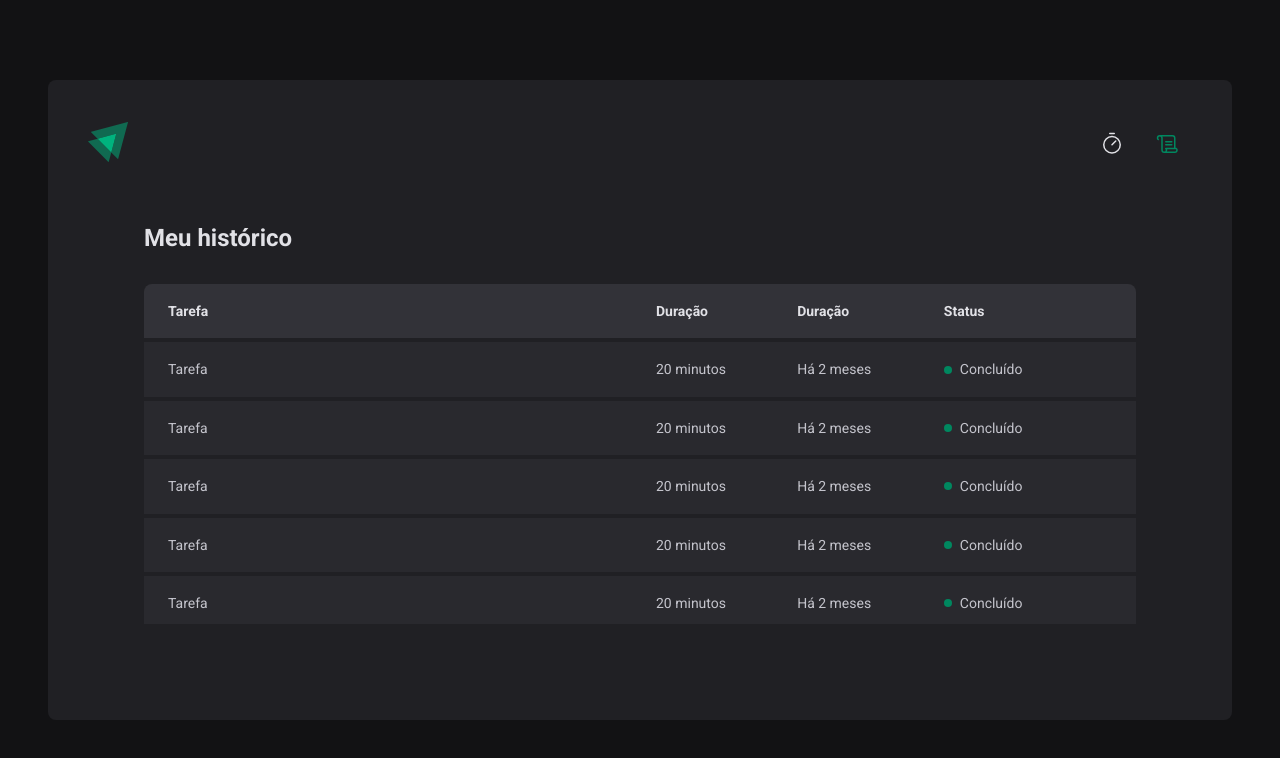
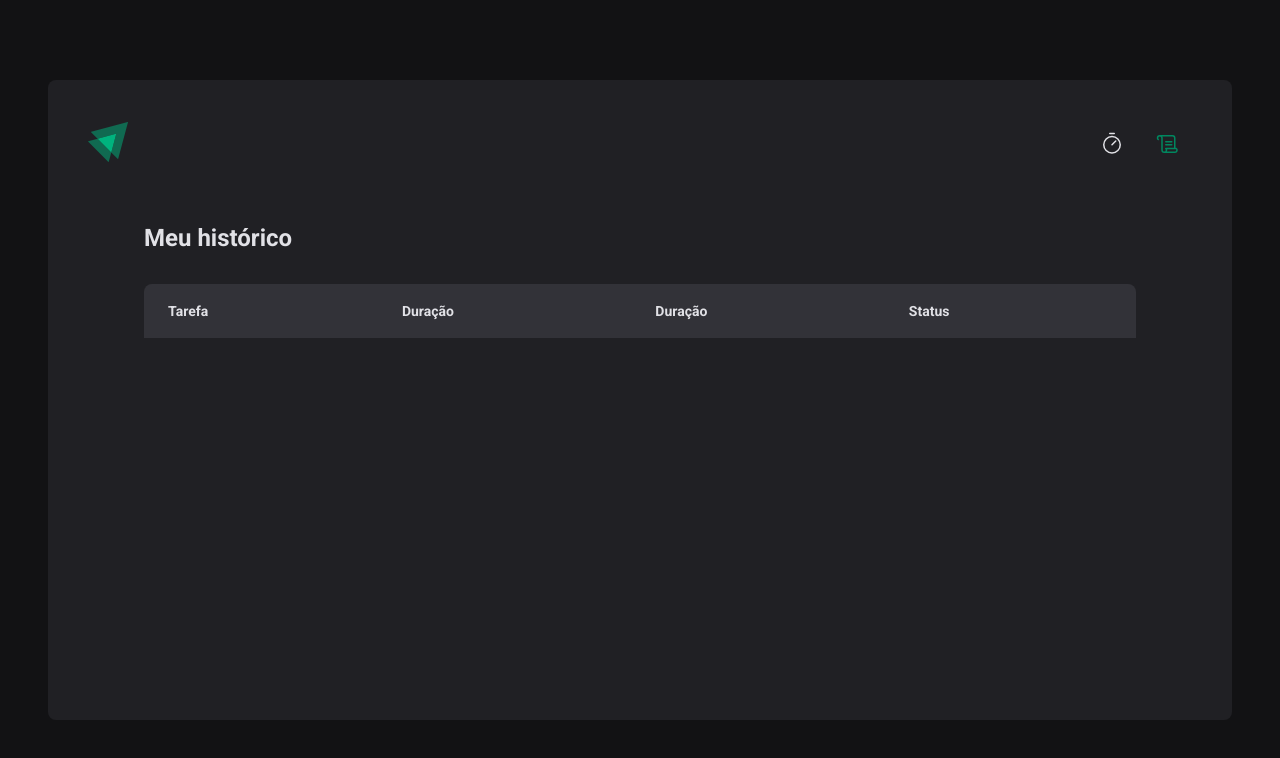
Before and after one commit to StealthWorm/02-ignite-timer, a React (Vite) app: page /history in a window 1280 px wide. Shown: the top 758 px of the page. Built offline with nearby package versions, Linux system fonts and the light colour scheme.

Commit message:
feat: create CyclesContext + refactoring

```diff
--- a/src/App.tsx
+++ b/src/App.tsx
@@ -4,12 +4,15 @@
 
 import { defaultTheme } from './styles/themes/default'
 import { GlobalStyle } from './styles/global'
+import { CyclesContextProvider } from './contexts/CyclesContext'
 
 export function App() {
   return (
     <ThemeProvider theme={defaultTheme}>
       <BrowserRouter>
-        <Router />
+        <CyclesContextProvider>
+          <Router />
+        </CyclesContextProvider>
       </BrowserRouter>
 
       <GlobalStyle />
--- /dev/null
+++ b/src/contexts/CyclesContext.tsx
@@ -0,0 +1,104 @@
+import { createContext, useState, ReactNode } from 'react'
+
+interface CreateCycleData {
+  task: string
+  minutesAmount: number
+}
+
+interface Cycle {
+  id: string
+  task: string
+  minutesAmount: number
+  startDate: Date
+  interruptedDate?: Date
+  finishedDate?: Date
+}
+
+interface CyclesContextType {
+  cycles: Cycle[]
+  activeCycle: Cycle | undefined
+  activeCycleId: string | null
+  amountSecondsPassed: number
+  markCurrentCycleAsFinished: () => void
+  setSecondsPassed: (seconds: number) => void
+  createNewCycle: (data: CreateCycleData) => void
+  interruptCurrentCycle: () => void
+}
+
+interface CyclesContextProviderProps {
+  children: ReactNode
+}
+
+export const CyclesContext = createContext({} as CyclesContextType)
+
+export function CyclesContextProvider({
+  children,
+}: CyclesContextProviderProps) {
+  const [cycles, setCycles] = useState<Cycle[]>([])
+  const [activeCycleId, setActiveCycleId] = useState<string | null>(null)
+  const [amountSecondsPassed, setAmountSecondsPassed] = useState(0)
+
+  const activeCycle = cycles.find((cycle) => cycle.id === activeCycleId)
+
+  function setSecondsPassed(seconds: number) {
+    setAmountSecondsPassed(seconds)
+  }
+
+  // visualmente fica melhor voce criar uma função e passar para o contexto do que passar o "set" do useState direto
+  function markCurrentCycleAsFinished() {
+    setCycles((state) =>
+      state.map((cycle) => {
+        if (cycle.id === activeCycleId) {
+          return { ...cycle, finishedDate: new Date() }
+        } else {
+          return cycle
+        }
+      }),
+    )
+  }
+
+  function createNewCycle(data: CreateCycleData) {
+    const id = String(new Date().getTime())
+
+    const newCycle: Cycle = {
+      id,
+      task: data.task,
+      minutesAmount: data.minutesAmount,
+      startDate: new Date(),
+    }
+
+    setCycles((state) => [...state, newCycle])
+    setActiveCycleId(id)
+    setAmountSecondsPassed(0)
+  }
+
+  function interruptCurrentCycle() {
+    setCycles((state) =>
+      state.map((cycle) => {
+        if (cycle.id === activeCycleId) {
+          return { ...cycle, interruptedDate: new Date() }
+        } else {
+          return cycle
+        }
+      }),
+    )
+    setActiveCycleId(null)
+  }
+
+  return (
+    <CyclesContext.Provider
+      value={{
+        cycles,
+        activeCycle,
+        activeCycleId,
+        markCurrentCycleAsFinished,
+        amountSecondsPassed,
+        setSecondsPassed,
+        createNewCycle,
+        interruptCurrentCycle,
+      }}
+    >
+      {children}
+    </CyclesContext.Provider>
+  )
+}
--- a/src/pages/History/index.tsx
+++ b/src/pages/History/index.tsx
@@ -1,9 +1,17 @@
+import { useContext } from 'react'
+import { formatDistanceToNow } from 'date-fns'
+import ptBR from 'date-fns/locale/pt-BR'
+import { CyclesContext } from '../../contexts/CyclesContext'
 import { HistoryContainer, HistoryList, Status } from './styles'
 
 export function History() {
+  const { cycles } = useContext(CyclesContext)
+
   return (
     <HistoryContainer>
       <h1>Meu histórico</h1>
+
+      {/* <pre>{JSON.stringify(cycles, null, 2)}</pre> */}
 
       <HistoryList>
         <table>
@@ -16,62 +24,31 @@
             </tr>
           </thead>
           <tbody>
-            <tr>
-              <td>Tarefa</td>
-              <td>20 minutos</td>
-              <td>Há 2 meses</td>
-              <td>
-                <Status statusColor="green">Concluído</Status>
-              </td>
-            </tr>
-            <tr>
-              <td>Tarefa</td>
-              <td>20 minutos</td>
-              <td>Há 2 meses</td>
-              <td>
-                <Status statusColor="green">Concluído</Status>
-              </td>
-            </tr>
-            <tr>
-              <td>Tarefa</td>
-              <td>20 minutos</td>
-              <td>Há 2 meses</td>
-              <td>
-                <Status statusColor="green">Concluído</Status>
-              </td>
-            </tr>
-            <tr>
-              <td>Tarefa</td>
-              <td>20 minutos</td>
-              <td>Há 2 meses</td>
-              <td>
-                <Status statusColor="green">Concluído</Status>
-              </td>
-            </tr>
-            <tr>
-              <td>Tarefa</td>
-              <td>20 minutos</td>
-              <td>Há 2 meses</td>
-              <td>
-                <Status statusColor="green">Concluído</Status>
-              </td>
-            </tr>
-            <tr>
-              <td>Tarefa</td>
-              <td>20 minutos</td>
-              <td>Há 2 meses</td>
-              <td>
-                <Status statusColor="red">Interrompido</Status>
-              </td>
-            </tr>
-            <tr>
-              <td>Tarefa</td>
-              <td>20 minutos</td>
-              <td>Há 2 meses</td>
-              <td>
-                <Status statusColor="yellow">Em andamento</Status>
-              </td>
-            </tr>
+            {cycles.map((cycle) => {
+              return (
+                <tr key={cycle.id}>
+                  <td>{cycle.task}</td>
+                  <td>{cycle.minutesAmount} minutos</td>
+                  <td>
+                    {formatDistanceToNow(cycle.startDate, {
+                      addSuffix: true,
+                      locale: ptBR,
+                    })}
+                  </td>
+                  <td>
+                    {cycle.finishedDate && (
+                      <Status statusColor="green">Concluído</Status>
+                    )}
+                    {cycle.interruptedDate && (
+                      <Status statusColor="red">Interrompido</Status>
+                    )}
+                    {!cycle.finishedDate && !cycle.interruptedDate && (
+                      <Status statusColor="yellow">Em andamento</Status>
+                    )}
+                  </td>
+                </tr>
+              )
+            })}
           </tbody>
         </table>
       </HistoryList>
--- a/src/pages/Home/components/Countdown/index.tsx
+++ b/src/pages/Home/components/Countdown/index.tsx
@@ -1,7 +1,7 @@
 import { useEffect, useContext } from 'react'
 import { CountdownContainer, Separator } from './styles'
 import { differenceInSeconds } from 'date-fns'
-import { CyclesContext } from '../..'
+import { CyclesContext } from '../../../../contexts/CyclesContext'
 
 export function Countdown() {
   const {
--- a/src/pages/Home/components/NewCycleForm/index.tsx
+++ b/src/pages/Home/components/NewCycleForm/index.tsx
@@ -1,7 +1,7 @@
 import { FormContainer, MinutesAmountInput, TaskInput } from './styles'
 import { useContext } from 'react'
-import { CyclesContext } from '../..'
 import { useFormContext } from 'react-hook-form'
+import { CyclesContext } from '../../../../contexts/CyclesContext'
 
 export function NewCycleForm() {
   const { activeCycle } = useContext(CyclesContext)
--- a/src/pages/Home/index.tsx
+++ b/src/pages/Home/index.tsx
@@ -6,7 +6,7 @@
    basta usar a funcionalidade "formState" do useForm, dentro dela tem uma prop chamada "formState.errors"
 */
 import { Play, HandPalm } from '@phosphor-icons/react'
-import { createContext, useState } from 'react'
+import { useContext } from 'react'
 import { FormProvider, useForm } from 'react-hook-form'
 import { zodResolver } from '@hookform/resolvers/zod'
 import * as zod from 'zod'
@@ -16,27 +16,10 @@
   StartCountdownButton,
   StopCountdownButton,
 } from './styles'
+
 import { NewCycleForm } from './components/NewCycleForm'
 import { Countdown } from './components/Countdown'
-
-interface Cycle {
-  id: string
-  task: string
-  minutesAmount: number
-  startDate: Date
-  interruptedDate?: Date
-  finishedDate?: Date
-}
-
-interface CyclesContextType {
-  activeCycle: Cycle | undefined
-  activeCycleId: string | null
-  amountSecondsPassed: number
-  markCurrentCycleAsFinished: () => void
-  setSecondsPassed: (seconds: number) => void
-}
-
-export const CyclesContext = createContext({} as CyclesContextType)
+import { CyclesContext } from '../../contexts/CyclesContext'
 
 const newCycleFormValidationSchema = zod.object({
   task: zod.string().min(1, 'Informe a tarefa'),
@@ -49,16 +32,12 @@
 //   task: string
 //   minutesAmount: number
 // }
-
 //  para referenciar uma var Javascript dentro do Typescript usamos o "typeof"
 type NewCycleFormData = zod.infer<typeof newCycleFormValidationSchema>
 
 export function Home() {
-  const [cycles, setCycles] = useState<Cycle[]>([])
-  const [activeCycleId, setActiveCycleId] = useState<string | null>(null)
-  const [amountSecondsPassed, setAmountSecondsPassed] = useState(0)
-
-  const activeCycle = cycles.find((cycle) => cycle.id === activeCycleId)
+  const { createNewCycle, interruptCurrentCycle, activeCycle } =
+    useContext(CyclesContext)
 
   const newCycleForm = useForm<NewCycleFormData>({
     resolver: zodResolver(newCycleFormValidationSchema),
@@ -70,51 +49,9 @@
 
   const { handleSubmit, watch, reset } = newCycleForm
 
-  function setSecondsPassed(seconds: number) {
-    setAmountSecondsPassed(seconds)
-  }
-
-  // visualmente fica melhor voce criar uma função e passar para o contexto do que passar o "set" do useState direto
-  function markCurrentCycleAsFinished() {
-    setCycles((state) =>
-      state.map((cycle) => {
-        if (cycle.id === activeCycleId) {
-          return { ...cycle, finishedDate: new Date() }
-        } else {
-          return cycle
-        }
-      }),
-    )
-  }
-
   function handleCreateNewCycle(data: NewCycleFormData) {
-    const id = String(new Date().getTime())
-
-    const newCycle: Cycle = {
-      id,
-      task: data.task,
-      minutesAmount: data.minutesAmount,
-      startDate: new Date(),
-    }
-
-    setCycles((state) => [...state, newCycle])
-    setActiveCycleId(id)
-    setAmountSecondsPassed(0)
-
+    createNewCycle(data)
     reset()
-  }
-
-  function handleInterruptCycle() {
-    setCycles((state) =>
-      state.map((cycle) => {
-        if (cycle.id === activeCycleId) {
-          return { ...cycle, interruptedDate: new Date() }
-        } else {
-          return cycle
-        }
-      }),
-    )
-    setActiveCycleId(null)
   }
 
   const task = watch('task')
@@ -123,23 +60,13 @@
   return (
     <HomeContainer>
       <form onSubmit={handleSubmit(handleCreateNewCycle)} action="">
-        <CyclesContext.Provider
-          value={{
-            activeCycle,
-            activeCycleId,
-            markCurrentCycleAsFinished,
-            amountSecondsPassed,
-            setSecondsPassed,
-          }}
-        >
-          <FormProvider {...newCycleForm}>
-            <NewCycleForm />
-          </FormProvider>
-          <Countdown />
-        </CyclesContext.Provider>
+        <FormProvider {...newCycleForm}>
+          <NewCycleForm />
+        </FormProvider>
+        <Countdown />
 
         {activeCycle ? (
-          <StopCountdownButton onClick={handleInterruptCycle} type="button">
+          <StopCountdownButton onClick={interruptCurrentCycle} type="button">
             <HandPalm size={24} />
             Interromper
           </StopCountdownButton>
```
